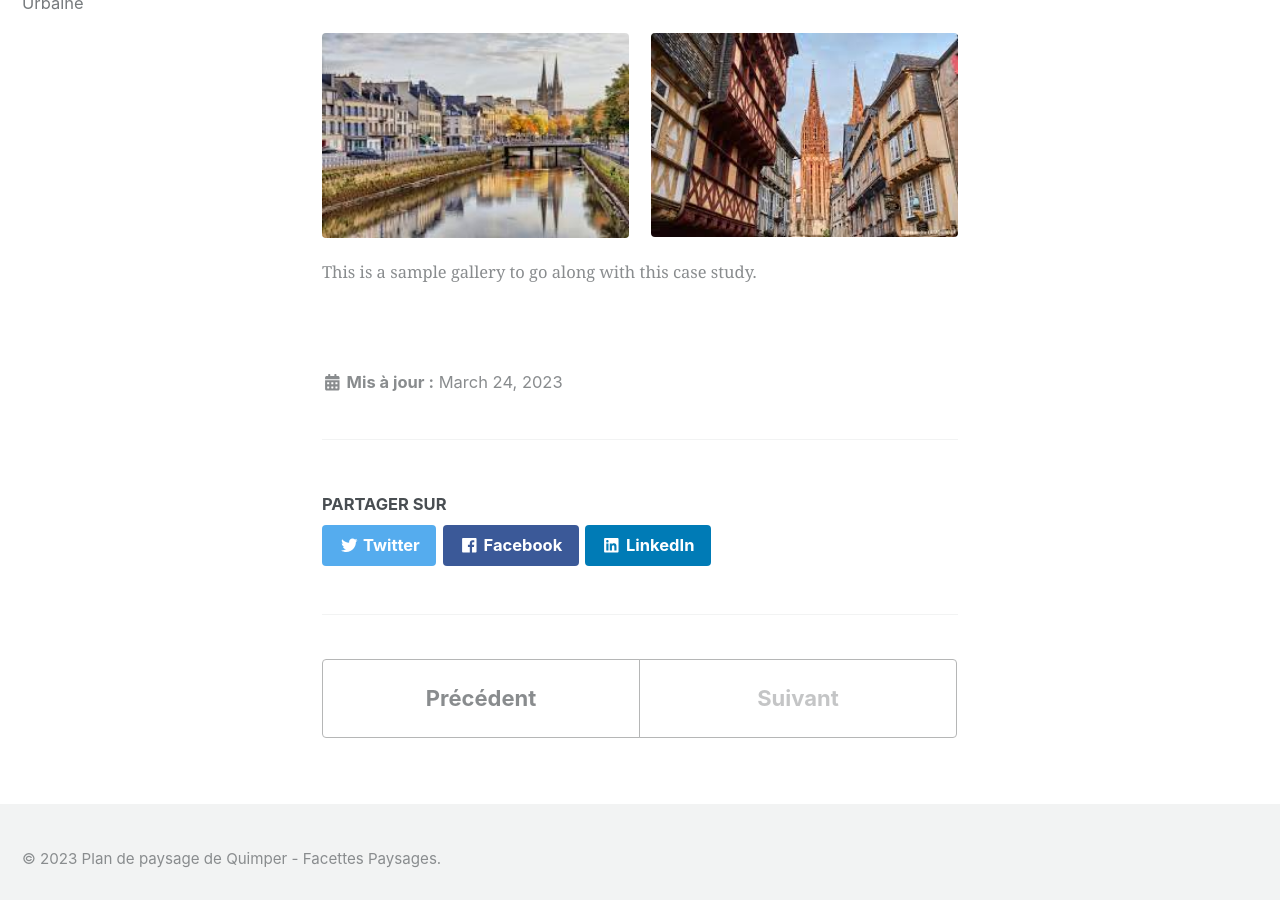
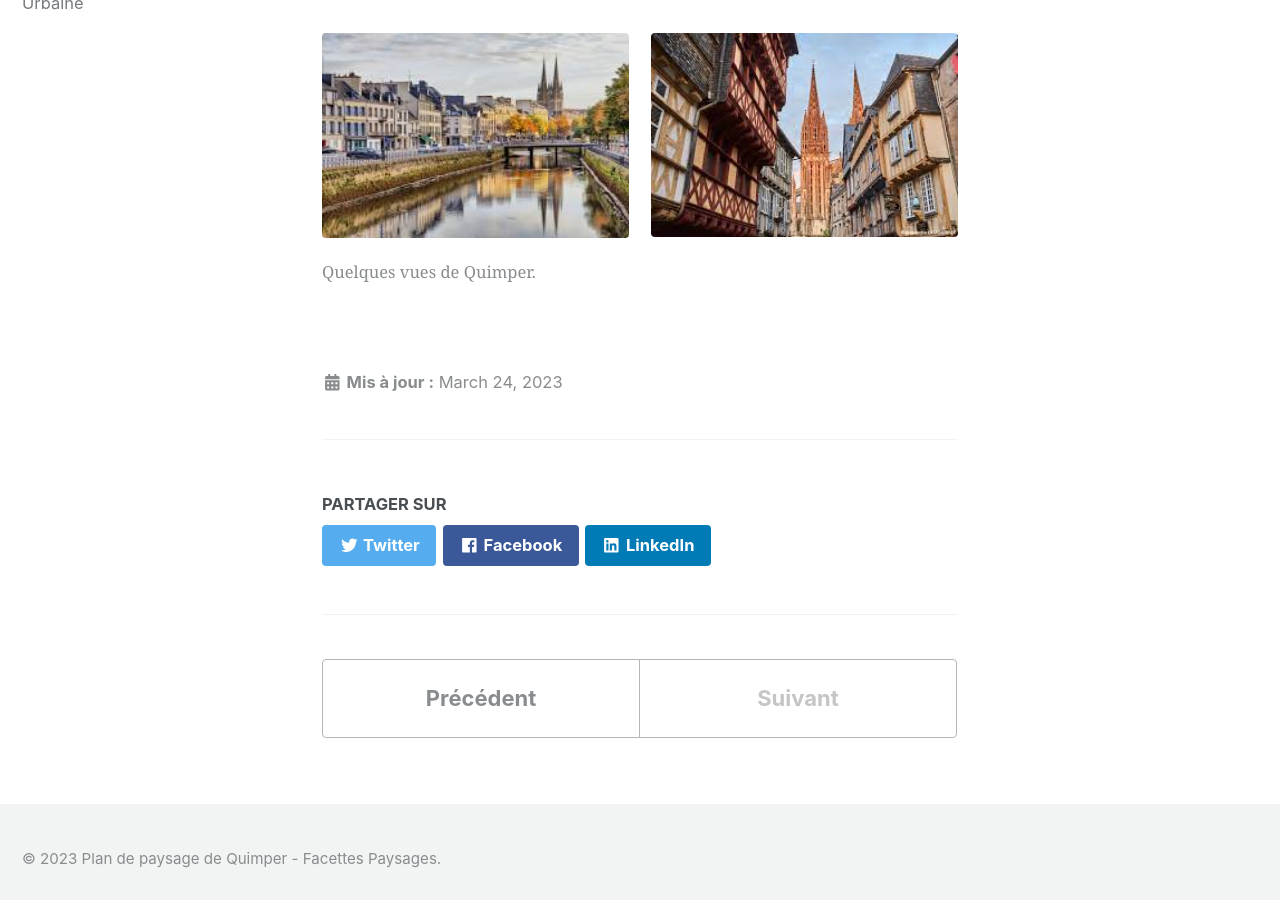
Before and after one commit to facettespaysages/plan-paysage-quimper, a Jekyll site: the page built from _unites_paysageres/quimper.md, in a window 1280 px wide and 900 px high, scrolled down 1319 px. Built offline with Jekyll 4.4.1, drawn with Linux system fonts in a browser that asks for light colours; cached includes are drawn as plain includes; nearby versions of some CDN libraries.

Commit message:
Fix caption

```diff
--- a/_unites_paysageres/quimper.md
+++ b/_unites_paysageres/quimper.md
@@ -26,4 +26,4 @@ La ville est la préfecture du département du Finistère, le siège du Conseil
 
 Elle est également la capitale traditionnelle de la Cornouaille, du Pays Glazik et du Pays de Cornouaille qui compte 331 300 habitants en 2009, le siège de l'intercommunalité de Quimper Bretagne occidentale qui compte 100 187 habitants en 2014, le siège de l'arrondissement de Quimper et enfin le siège du diocèse de Quimper et Léon. Ses habitants sont appelés les Quimpérois.
 
-{% include gallery caption="This is a sample gallery to go along with this case study." %}
+{% include gallery caption="Quelques vues de Quimper." %}
```
